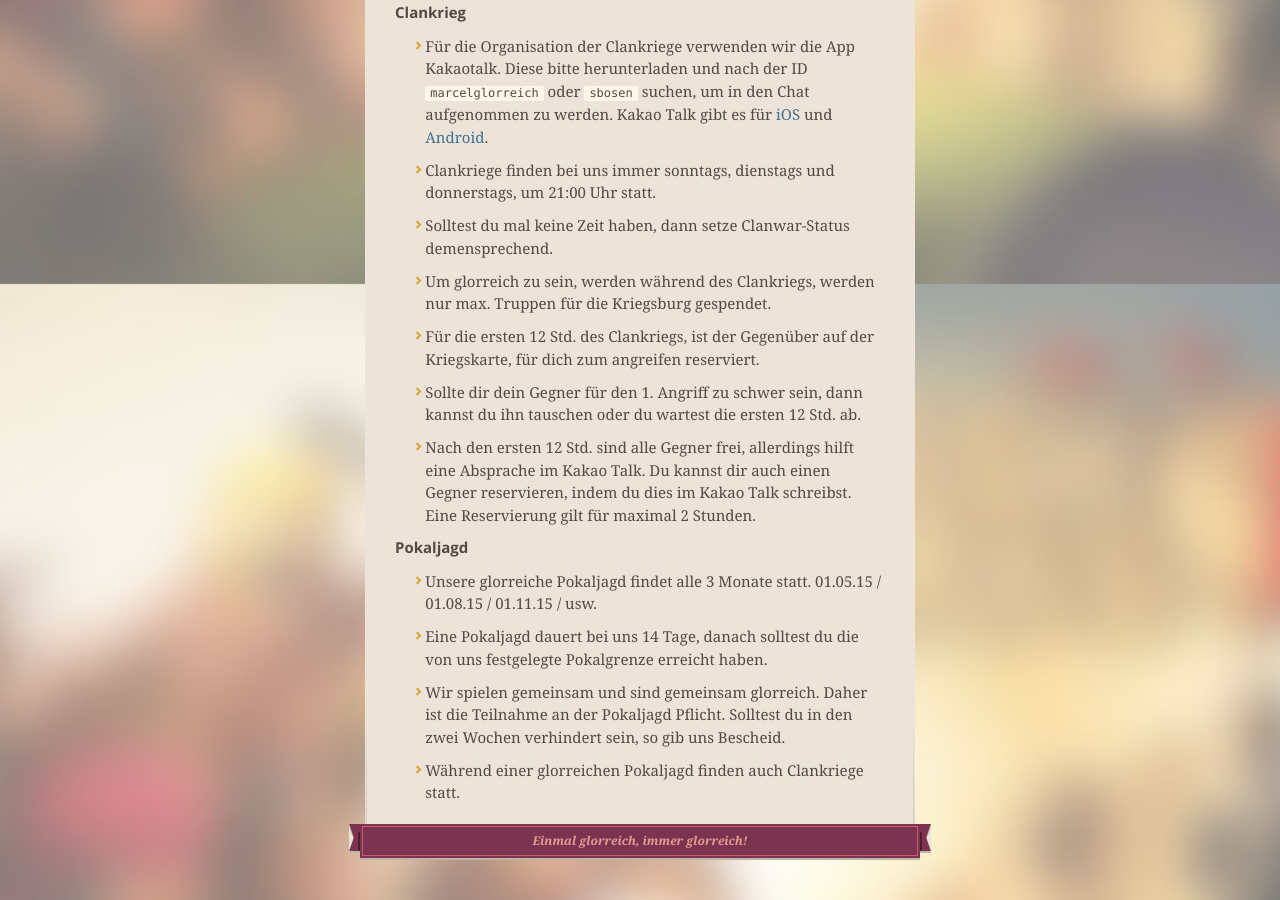
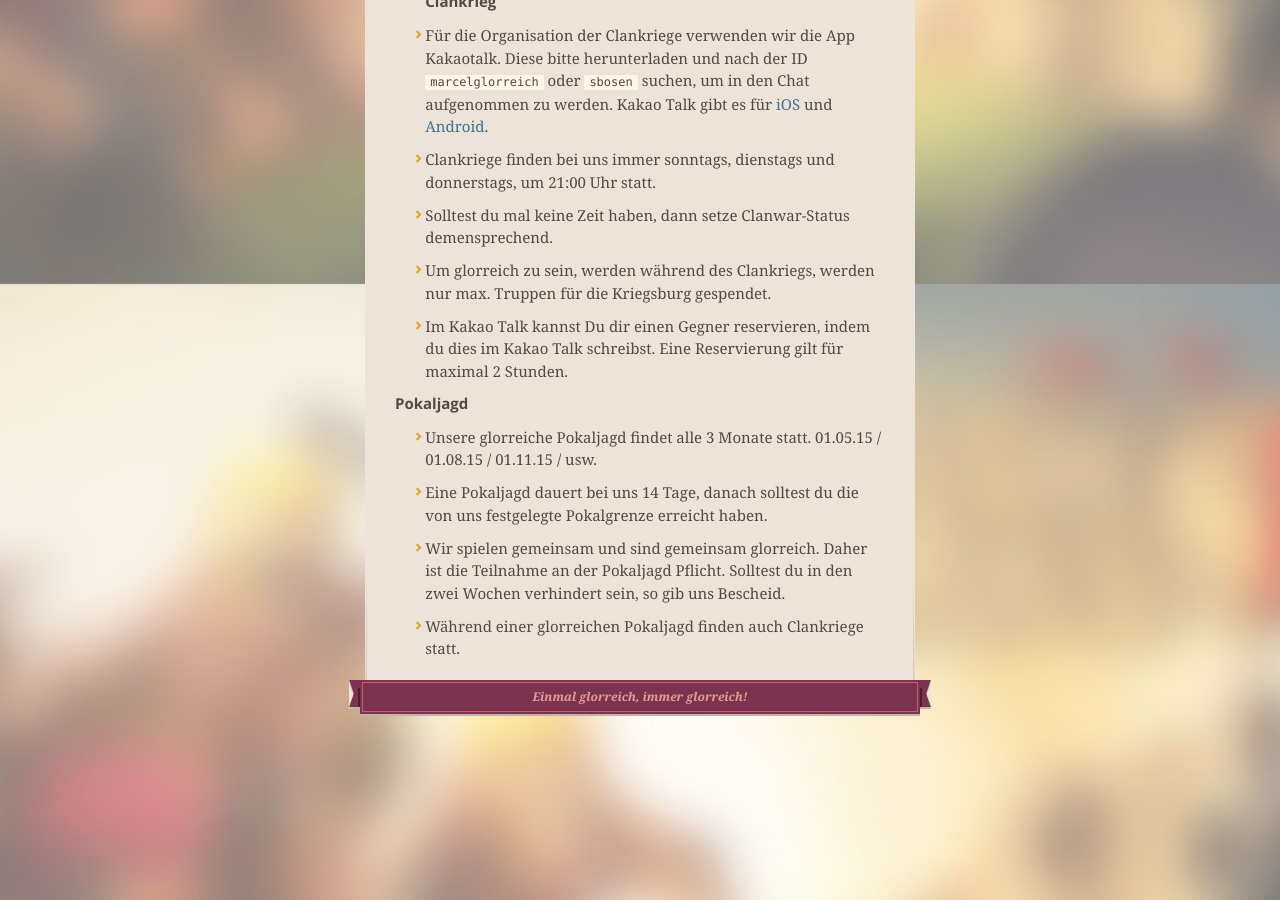
Before and after one commit to glorreich/glorreich.github.io, a Jekyll site: the page built from _posts/2014-11-20-manifest.markdown, in a window 1280 px wide and 900 px high, scrolled down 616 px. Built offline with Jekyll 4.4.1, drawn with Linux system fonts in a browser that asks for light colours; nearby versions of some CDN libraries.

Commit message:
Update 2014-11-20-manifest.markdown

```diff
--- a/_posts/2014-11-20-manifest.markdown
+++ b/_posts/2014-11-20-manifest.markdown
@@ -17,7 +17,6 @@ Wie in jedem Clan, sind auch bei uns ein paar Regeln notwendig. Hier findest du
 * Bei Truppenanfragen sind Level 6 Bogenschützen zu spenden, ansonsten das was gefordert wird.
 
 * Besuchertag ist immer sonntags, während der Pokaljagd möchten wir zusammenhalten, daher gibt es keine Besuchertage.
-
 # Clankrieg
 
 * Für die Organisation der Clankriege verwenden wir die App Kakaotalk. Diese bitte herunterladen und nach der ID `marcelglorreich` oder `sbosen` suchen, um in den Chat aufgenommen zu werden. Kakao Talk gibt es für [iOS](https://itunes.apple.com/de/app/kakaotalk-messenger/id362057947?mt=8&uo=4) und [Android](https://play.google.com/store/apps/details?id=com.kakao.talk).
@@ -28,11 +27,7 @@ Wie in jedem Clan, sind auch bei uns ein paar Regeln notwendig. Hier findest du
 
 * Um glorreich zu sein, werden während des Clankriegs, werden nur max. Truppen für die Kriegsburg gespendet.
 
-* Für die ersten 12 Std. des Clankriegs, ist der Gegenüber auf der Kriegskarte, für dich zum angreifen reserviert.
-
-* Sollte dir dein Gegner für den 1. Angriff zu schwer sein, dann kannst du ihn tauschen oder du wartest die ersten 12 Std. ab.
-
-* Nach den ersten 12 Std. sind alle Gegner frei, allerdings hilft eine Absprache im Kakao Talk. Du kannst dir auch einen Gegner reservieren, indem du dies im Kakao Talk schreibst. Eine Reservierung gilt für maximal 2 Stunden.
+* Im Kakao Talk kannst Du dir einen Gegner reservieren, indem du dies im Kakao Talk schreibst. Eine Reservierung gilt für maximal 2 Stunden.
 
 # Pokaljagd
 
```
